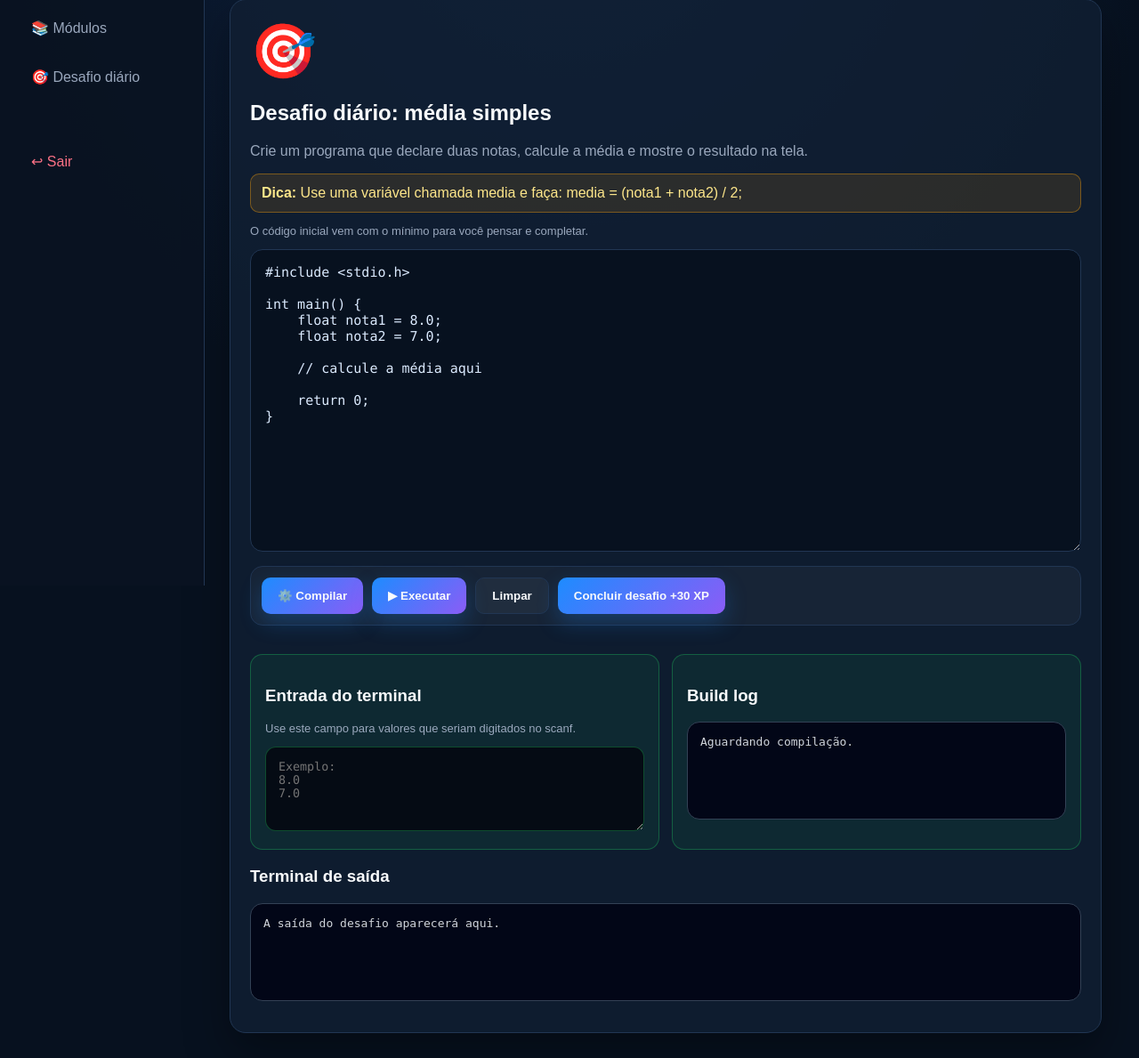
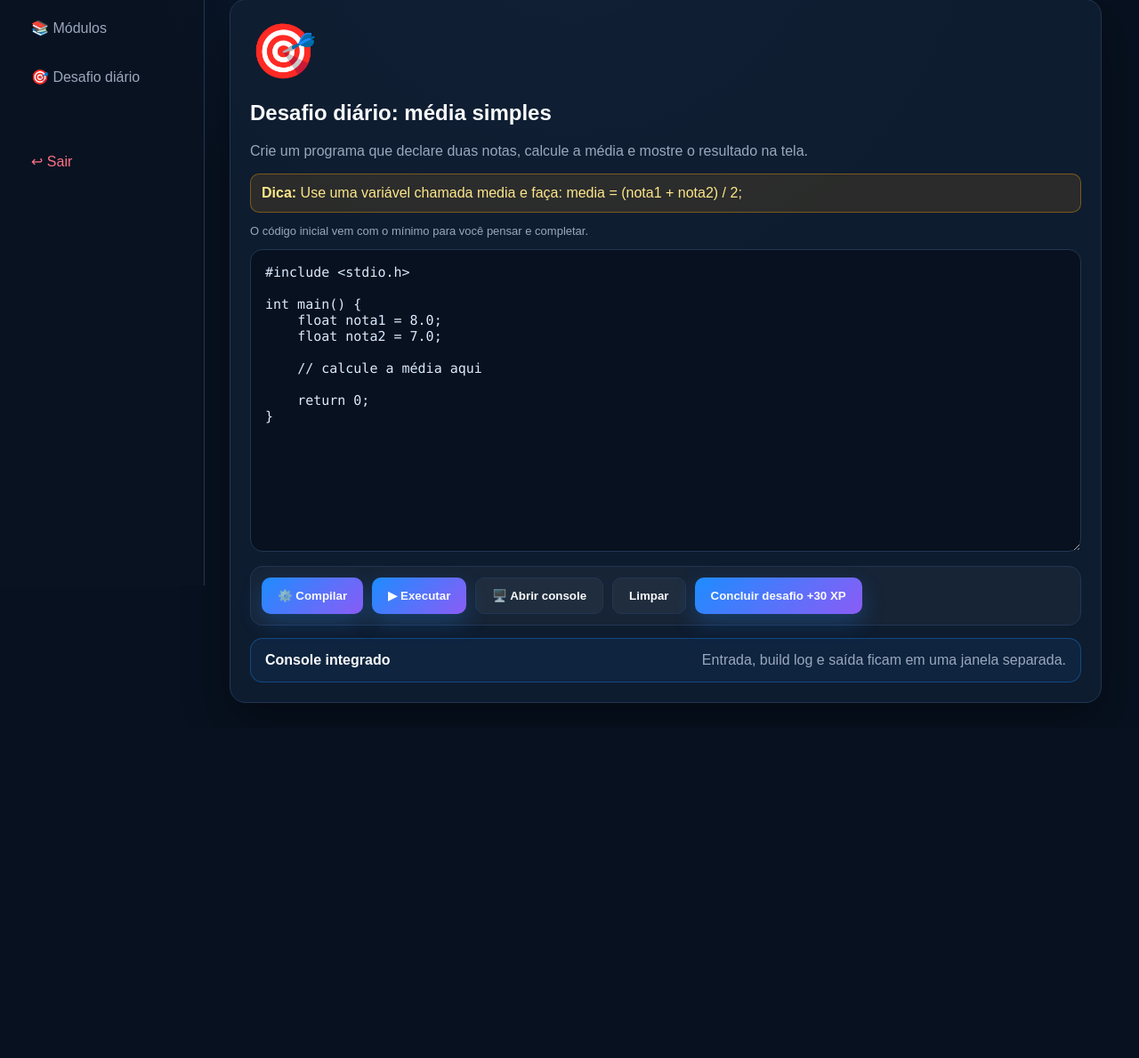
Before and after one commit to muriloew/site_ensinar_c, a Flask app: page /desafio-diario in a window 1280 px wide. Shown: the part 142-1331 px from the top of the page at 89% size. After the commit the page ends 932 px from the top, so only its background shows below. Run offline with Flask 3, Linux system fonts and the light colour scheme; a user stored in the database is signed in; data comes from the database, SQL or seed files in the repository; data that the repository does not hold is empty.

Commit message:
Cria janela de console integrada

```diff
--- a/static/css/style.css
+++ b/static/css/style.css
@@ -637,3 +637,140 @@ a { color: inherit; text-decoration: none; }
         grid-template-columns: 1fr;
     }
 }
+
+
+.mini-console-status {
+    margin-top: 14px;
+    padding: 15px 16px;
+    border: 1px solid rgba(29,140,255,.35);
+    background: rgba(29,140,255,.08);
+    border-radius: 14px;
+    cursor: pointer;
+    display: flex;
+    justify-content: space-between;
+    gap: 12px;
+    color: var(--muted);
+}
+
+.mini-console-status strong {
+    color: var(--text);
+}
+
+.console-modal {
+    position: fixed;
+    inset: 0;
+    background: rgba(0,0,0,.58);
+    display: none;
+    align-items: center;
+    justify-content: center;
+    z-index: 999;
+    padding: 22px;
+}
+
+.console-modal.ativo {
+    display: flex;
+}
+
+.console-window {
+    width: min(980px, 96vw);
+    height: min(680px, 90vh);
+    background: #07111f;
+    border: 1px solid #334155;
+    border-radius: 18px;
+    box-shadow: 0 30px 90px rgba(0,0,0,.65);
+    display: flex;
+    flex-direction: column;
+    overflow: hidden;
+}
+
+.console-titlebar {
+    background: #0f172a;
+    border-bottom: 1px solid #334155;
+    padding: 14px 18px;
+    display: flex;
+    justify-content: space-between;
+    align-items: center;
+}
+
+.console-titlebar span {
+    display: block;
+    margin-top: 3px;
+    color: var(--muted);
+    font-size: 13px;
+}
+
+.console-titlebar button {
+    background: rgba(239,68,68,.16);
+    color: #fecaca;
+    border: 1px solid rgba(239,68,68,.35);
+    border-radius: 10px;
+    font-size: 24px;
+    width: 40px;
+    height: 40px;
+    cursor: pointer;
+}
+
+.console-tabs {
+    display: flex;
+    gap: 8px;
+    padding: 12px;
+    background: #0b1220;
+    border-bottom: 1px solid #334155;
+}
+
+.console-tabs button {
+    background: rgba(255,255,255,.04);
+    color: var(--muted);
+    border: 1px solid #334155;
+    padding: 10px 16px;
+    border-radius: 10px;
+    cursor: pointer;
+    font-weight: 700;
+}
+
+.console-tabs button.active {
+    background: linear-gradient(135deg, var(--blue), var(--purple));
+    color: white;
+    border-color: transparent;
+}
+
+.console-panel {
+    display: none;
+    padding: 18px;
+    overflow: auto;
+    flex: 1;
+}
+
+.console-panel.active {
+    display: block;
+}
+
+.modal-input {
+    min-height: 330px;
+}
+
+.modal-output {
+    min-height: 360px;
+    max-height: 410px;
+    overflow: auto;
+}
+
+.console-footer {
+    padding: 12px;
+    background: #0b1220;
+    border-top: 1px solid #334155;
+    display: flex;
+    gap: 10px;
+    justify-content: flex-end;
+    flex-wrap: wrap;
+}
+
+@media (max-width: 700px) {
+    .console-window {
+        height: 92vh;
+    }
+
+    .mini-console-status {
+        flex-direction: column;
+    }
+}
--- a/static/js/app.js
+++ b/static/js/app.js
@@ -1,3 +1,48 @@
+
+function abrirConsole() {
+    const modal = document.getElementById("janelaConsole");
+    if (modal) {
+        modal.classList.add("ativo");
+    }
+}
+
+function fecharConsole() {
+    const modal = document.getElementById("janelaConsole");
+    if (modal) {
+        modal.classList.remove("ativo");
+    }
+}
+
+function trocarAbaConsole(aba, botao) {
+    document.querySelectorAll(".console-tabs button").forEach(btn => {
+        btn.classList.remove("active");
+    });
+
+    document.querySelectorAll(".console-panel").forEach(panel => {
+        panel.classList.remove("active");
+    });
+
+    botao.classList.add("active");
+
+    const painel = document.getElementById("aba" + aba.charAt(0).toUpperCase() + aba.slice(1));
+    if (painel) {
+        painel.classList.add("active");
+    }
+}
+
+function abrirAbaConsole(aba) {
+    abrirConsole();
+
+    const botoes = document.querySelectorAll(".console-tabs button");
+    botoes.forEach(btn => {
+        const texto = btn.textContent.toLowerCase();
+        if (texto.includes(aba)) {
+            btn.click();
+        }
+    });
+}
+
+
 document.addEventListener("DOMContentLoaded", () => {
     document.querySelectorAll(".quiz button[data-resposta]").forEach((botao) => {
         botao.addEventListener("click", () => {
@@ -51,6 +96,7 @@ async function compilarCodigo() {
         return;
     }
 
+    abrirAbaConsole("build");
     buildLog.textContent = "Compilando...";
 
     try {
@@ -83,6 +129,7 @@ async function executarCodigo(licaoId, tipo) {
     const saida = document.getElementById("saidaCodigo");
     const buildLog = document.getElementById("buildLog");
 
+    abrirAbaConsole("saida");
     saida.textContent = "Executando programa...";
     if (buildLog) {
         buildLog.textContent = "Compilando antes de executar...";
--- a/templates/desafio_diario.html
+++ b/templates/desafio_diario.html
@@ -30,25 +30,55 @@
         <div class="editor-actions toolbar-codeblocks">
             <button class="btn btn-primary" onclick="compilarCodigo()">⚙️ Compilar</button>
             <button class="btn btn-primary" onclick="executarCodigo(null, 'diario')">▶ Executar</button>
+            <button class="btn btn-ghost" onclick="abrirConsole()">🖥️ Abrir console</button>
             <button class="btn btn-ghost" onclick="limparEditor()">Limpar</button>
             <button class="btn btn-primary" onclick="concluirDesafioDiario()">Concluir desafio +30 XP</button>
         </div>
 
-        <div class="console-grid">
-            <div class="terminal-box">
-                <h3>Entrada do terminal</h3>
-                <p class="small-muted">Use este campo para valores que seriam digitados no scanf.</p>
-                <textarea id="entradaTerminal" class="terminal-input" placeholder="Exemplo:&#10;8.0&#10;7.0">{{ entrada }}</textarea>
-            </div>
+        <div class="mini-console-status" onclick="abrirConsole()">
+            <strong>Console integrado</strong>
+            <span>Entrada, build log e saída ficam em uma janela separada.</span>
+        </div>
 
-            <div class="terminal-box">
-                <h3>Build log</h3>
-                <pre id="buildLog" class="output console-output">Aguardando compilação.</pre>
+        <div id="janelaConsole" class="console-modal">
+            <div class="console-window">
+                <div class="console-titlebar">
+                    <div>
+                        <strong>Console - Desafio diário</strong>
+                        <span>Entrada | Build log | Saída</span>
+                    </div>
+                    <button onclick="fecharConsole()">×</button>
+                </div>
+
+                <div class="console-tabs">
+                    <button class="active" onclick="trocarAbaConsole('entrada', this)">Entrada</button>
+                    <button onclick="trocarAbaConsole('build', this)">Build log</button>
+                    <button onclick="trocarAbaConsole('saida', this)">Saída</button>
+                </div>
+
+                <div id="abaEntrada" class="console-panel active">
+                    <h3>Entrada do terminal</h3>
+                    <p class="small-muted">Use este campo para valores que seriam digitados no scanf.</p>
+                    <textarea id="entradaTerminal" class="terminal-input modal-input" placeholder="Exemplo:&#10;8.0&#10;7.0">{{ entrada }}</textarea>
+                </div>
+
+                <div id="abaBuild" class="console-panel">
+                    <h3>Build log</h3>
+                    <pre id="buildLog" class="output console-output modal-output">Aguardando compilação.</pre>
+                </div>
+
+                <div id="abaSaida" class="console-panel">
+                    <h3>Terminal de saída</h3>
+                    <pre id="saidaCodigo" class="output console-output modal-output">{{ saida }}</pre>
+                </div>
+
+                <div class="console-footer">
+                    <button class="btn btn-primary" onclick="compilarCodigo()">⚙️ Compilar</button>
+                    <button class="btn btn-primary" onclick="executarCodigo(null, 'diario')">▶ Executar</button>
+                    <button class="btn btn-ghost" onclick="fecharConsole()">Fechar</button>
+                </div>
             </div>
         </div>
-
-        <h3>Terminal de saída</h3>
-        <pre id="saidaCodigo" class="output console-output">{{ saida }}</pre>
     </section>
 </div>
 {% endblock %}
```
Also changed, not shown: templates/exercicio.html (+42 -12 lines), README.md.
